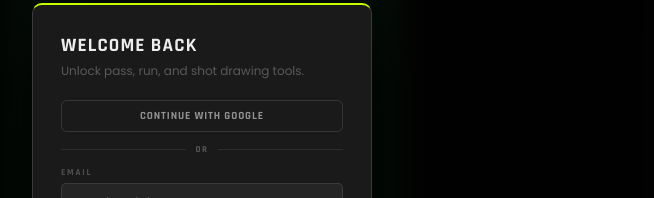
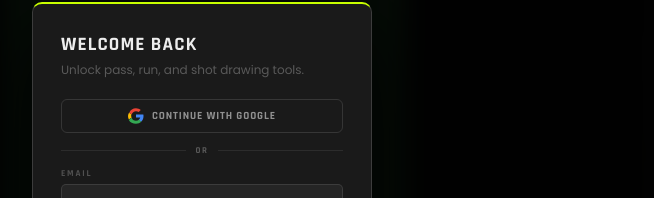
Before and after one commit to kenobiii/FCRoster.com, a React (Vite) app: page / in a window 1280 px wide. Both pictures are taken after a click on the button "SAVE TO PROFILE". Shown: the part 198-396 px from the top of the page, without its empty margins (438-1092 px from the left). Built offline with nearby package versions, Linux system fonts and the light colour scheme.

Commit message:
feat: Google OAuth live

```diff
--- a/src/FCRosterApp.jsx
+++ b/src/FCRosterApp.jsx
@@ -1,5 +1,5 @@
 import { useState, useRef, useEffect, useCallback } from "react";
-import { signInGoogle, signInEmail, signUpEmail, signOut, onAuthChange, saveFormation, updateFormation, loadFormations, deleteFormation } from "./supabase.js";
+import { supabase, signInGoogle, signInEmail, signUpEmail, signOut, onAuthChange, saveFormation, updateFormation, loadFormations, deleteFormation } from "./supabase.js";
 
 var FORMATIONS = {
   "11v11":{
@@ -1843,8 +1843,12 @@ export default function FCRoster() {
             <p style={{color:T.ghost,fontSize:12,marginBottom:20,fontFamily:"'Poppins',sans-serif"}}>Unlock pass, run, and shot drawing tools.</p>
             <button onClick={function(){
               setAuthErr(""); setAuthBusy(true);
-              signInGoogle().catch(function(err){setAuthErr(err.message);setAuthBusy(false);});
-            }} className="btn btn-secondary btn-md" style={{width:"100%",marginBottom:12,gap:8}} disabled={authBusy}>
+              supabase.auth.signInWithOAuth({
+                provider: "google",
+                options: { redirectTo: "https://www.fcroster.com" }
+              }).catch(function(err){setAuthErr(err.message);setAuthBusy(false);});
+            }} className="btn btn-secondary btn-md" style={{width:"100%",marginBottom:12,gap:8,display:"flex",alignItems:"center",justifyContent:"center"}} disabled={authBusy}>
+              <svg width="16" height="16" viewBox="0 0 48 48" style={{flexShrink:0}}><path fill="#EA4335" d="M24 9.5c3.14 0 5.95 1.08 8.17 2.85l6.08-6.08C34.46 3.1 29.5 1 24 1 14.82 1 7.07 6.48 3.88 14.18l7.07 5.49C12.6 13.36 17.87 9.5 24 9.5z"/><path fill="#4285F4" d="M46.52 24.5c0-1.64-.15-3.22-.42-4.75H24v9h12.7c-.55 2.97-2.22 5.48-4.72 7.17l7.24 5.62C43.46 37.3 46.52 31.36 46.52 24.5z"/><path fill="#FBBC05" d="M10.95 28.32A14.6 14.6 0 0 1 9.5 24c0-1.5.26-2.95.72-4.32l-7.07-5.49A23.94 23.94 0 0 0 0 24c0 3.86.92 7.51 2.55 10.73l8.4-6.41z"/><path fill="#34A853" d="M24 47c6.48 0 11.93-2.15 15.9-5.83l-7.24-5.62C30.6 37.3 27.45 38.5 24 38.5c-6.13 0-11.4-3.86-13.05-9.18l-8.4 6.41C6.07 43.52 14.46 47 24 47z"/></svg>
               {authBusy?"Connecting...":"Continue with Google"}
             </button>
             <div style={{display:"flex",alignItems:"center",gap:10,marginBottom:12}}>
--- a/src/supabase.js
+++ b/src/supabase.js
@@ -85,11 +85,11 @@ export async function getUser() {
   return data?.user ?? null;
 }
 
-// Sign in with Google (OAuth popup)
+// Sign in with Google (OAuth redirect)
 export async function signInGoogle() {
   var { error } = await supabase.auth.signInWithOAuth({
     provider: "google",
-    options: { redirectTo: window.location.origin },
+    options: { redirectTo: window.location.hostname === "localhost" ? window.location.origin : "https://www.fcroster.com" },
   });
   if (error) throw error;
 }
```
